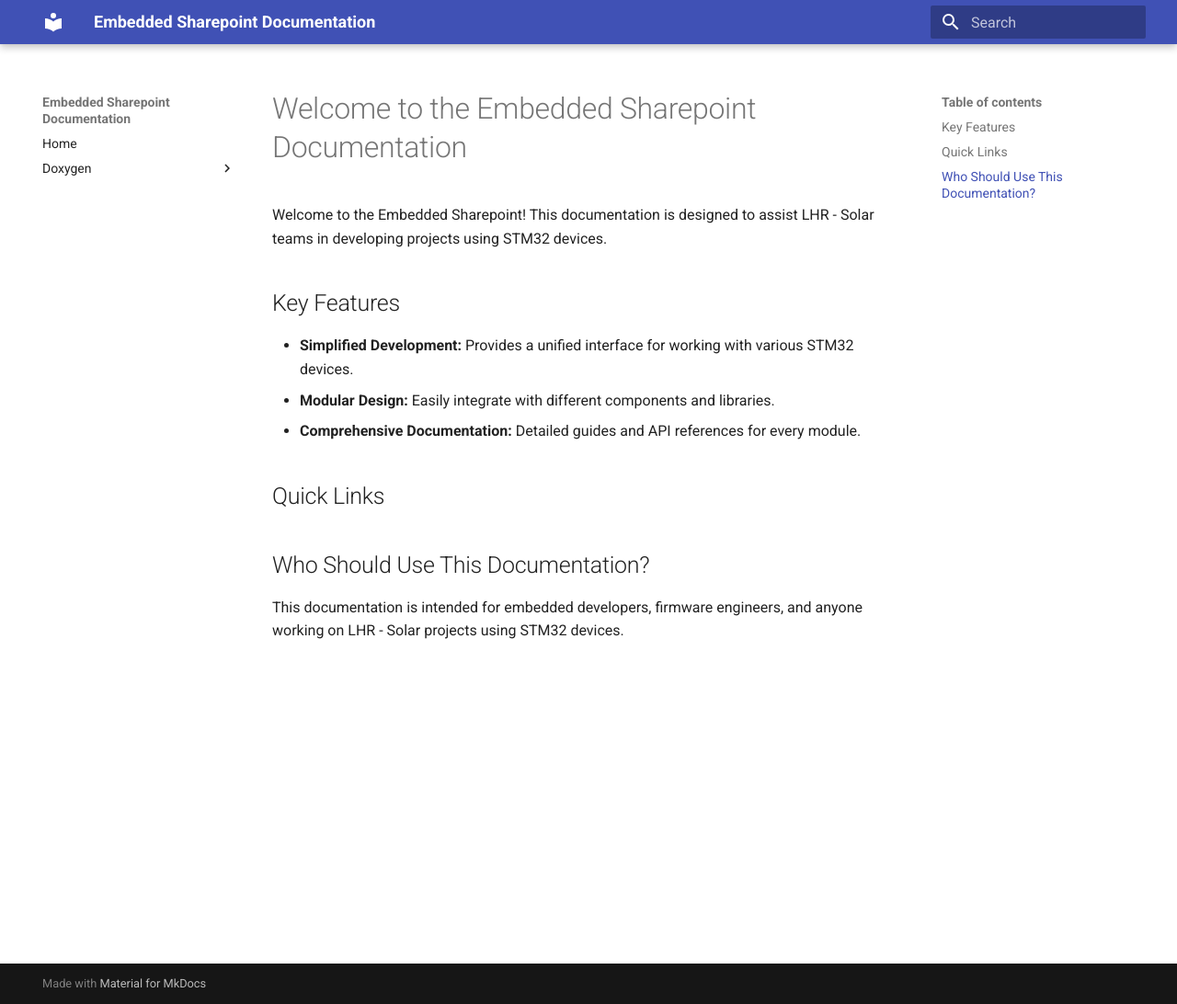
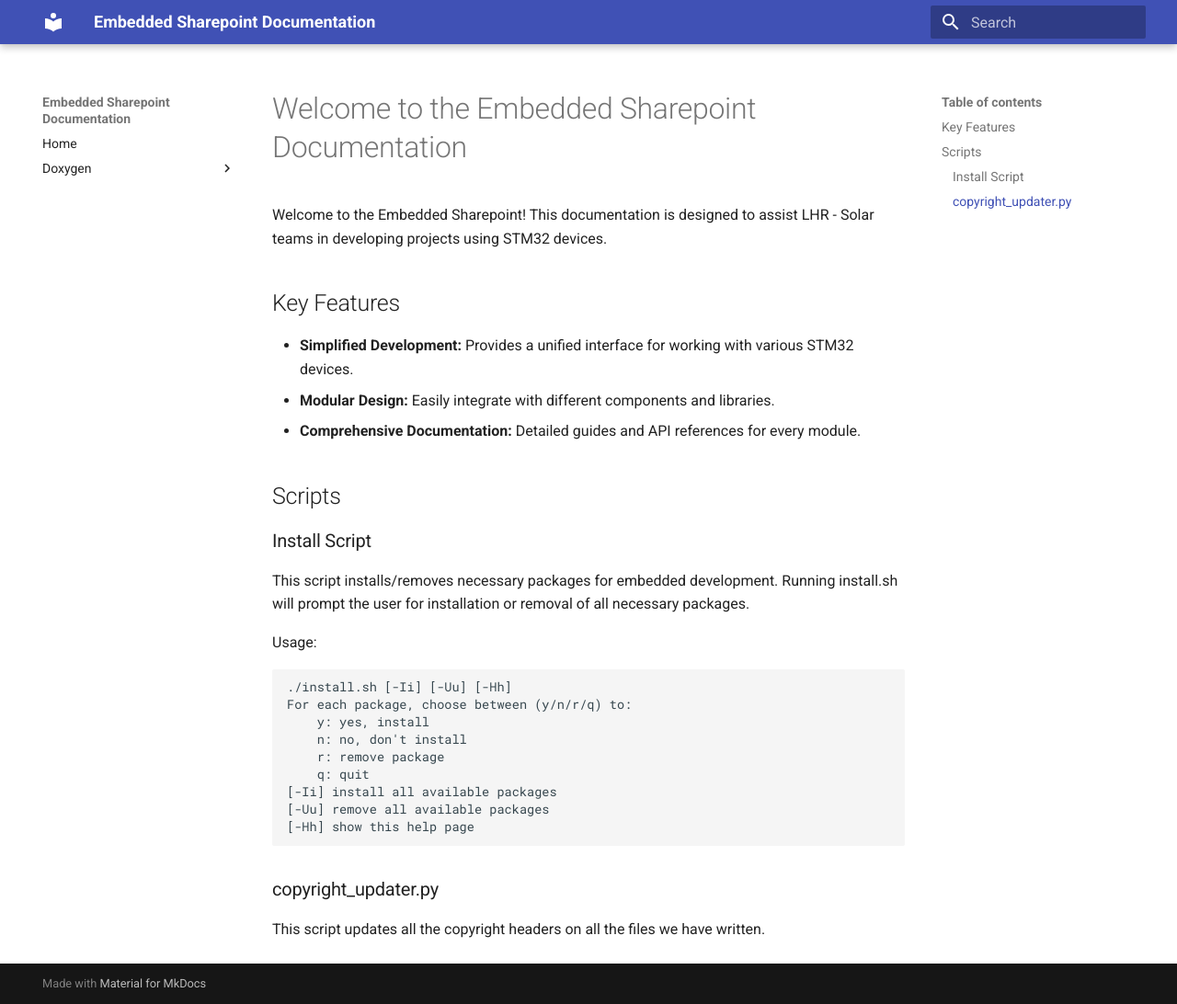
Before and after one commit to lhr-solar/Embedded-Sharepoint, an MkDocs documentation site: the page built from docs/README.md, in a window 1280 px wide and 1092 px high. Shown: the whole window at 92% size. Built offline with MkDocs 1.6.1 and Material for MkDocs 9.7.7, drawn with Linux system fonts in a browser that asks for light colours.

Commit message:
Updated README

```diff
--- a/docs/README.md
+++ b/docs/README.md
@@ -8,7 +8,7 @@ Welcome to the Embedded Sharepoint! This documentation is designed to assist LHR
 - **Modular Design:** Easily integrate with different components and libraries.
 - **Comprehensive Documentation:** Detailed guides and API references for every module.
 
-## Quick Links
+<!-- ## Quick Links -->
 
 <!-- TODO: Add confluence or add documentation -->
 <!-- - [Getting Started](getting-started.md) - Learn how to set up and begin using the library.
@@ -16,6 +16,24 @@ Welcome to the Embedded Sharepoint! This documentation is designed to assist LHR
 - [Examples & Tutorials](examples.md) - Follow step-by-step guides to implement common use cases.
 - [FAQ](faq.md) - Find answers to frequently asked questions. -->
 
-## Who Should Use This Documentation?
+## Scripts
 
-This documentation is intended for embedded developers, firmware engineers, and anyone working on LHR - Solar projects using STM32 devices.
+### Install Script
+
+This script installs/removes necessary packages for embedded development. Running install.sh will prompt the user for installation or removal of all necessary packages.
+
+Usage:
+
+    ./install.sh [-Ii] [-Uu] [-Hh]
+    For each package, choose between (y/n/r/q) to:
+        y: yes, install
+        n: no, don't install
+        r: remove package
+        q: quit
+    [-Ii] install all available packages
+    [-Uu] remove all available packages
+    [-Hh] show this help page
+
+### copyright_updater.py
+
+This script updates all the copyright headers on all the files we have written.
```
